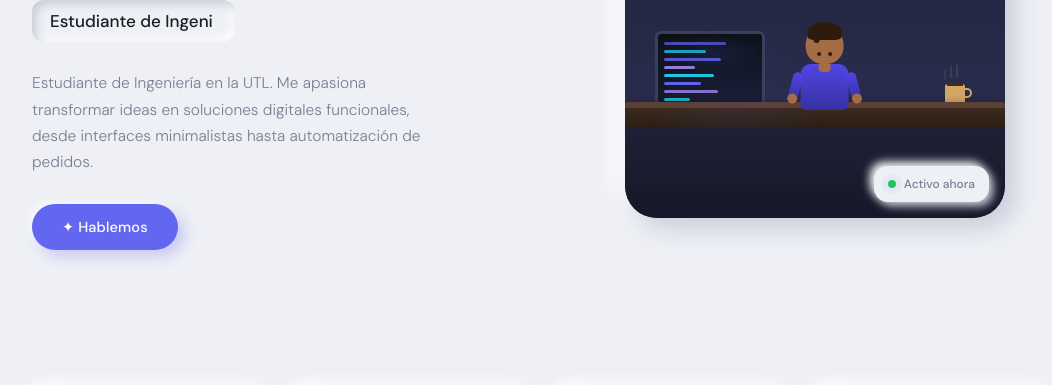
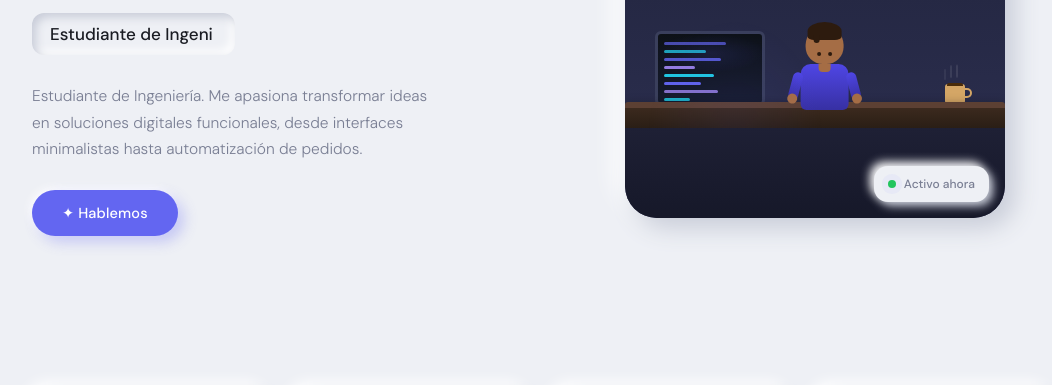
Before and after one commit to Cruz-Mtz/portfolio-cruz, a plain HTML site: page index.html in a window 1280 px wide. Shown: the part 412-797 px from the top of the page, without its empty margins (96-1148 px from the left). Drawn offline with Linux system fonts and the light colour scheme.

Commit message:
Update index.html

```diff
--- a/index.html
+++ b/index.html
@@ -37,7 +37,7 @@
         </div>
 
         <p class="hero-desc">
-          Estudiante de Ingeniería en la UTL.
+          Estudiante de Ingeniería.
           Me apasiona transformar ideas en soluciones digitales funcionales,
           desde interfaces minimalistas hasta automatización de pedidos.
         </p>
```
